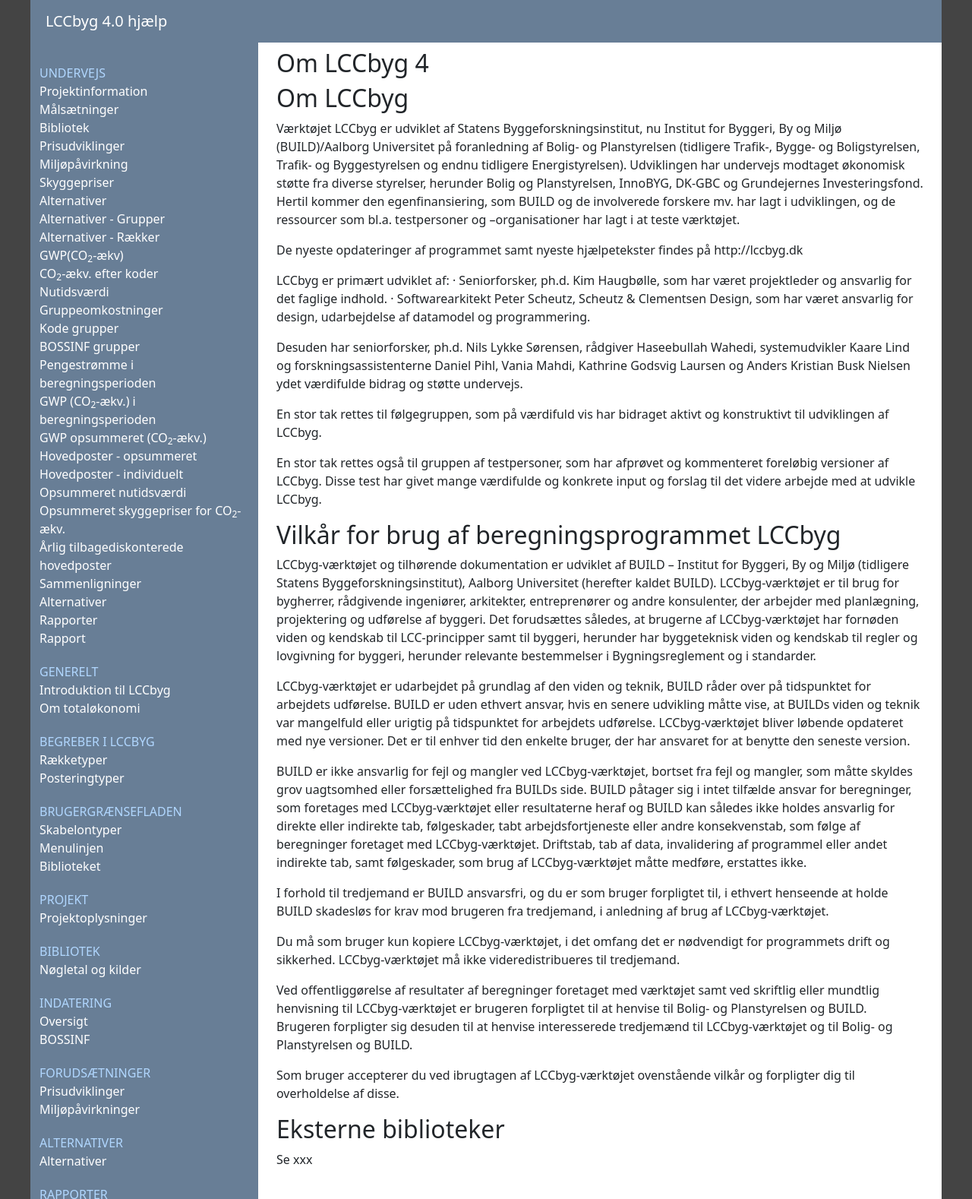
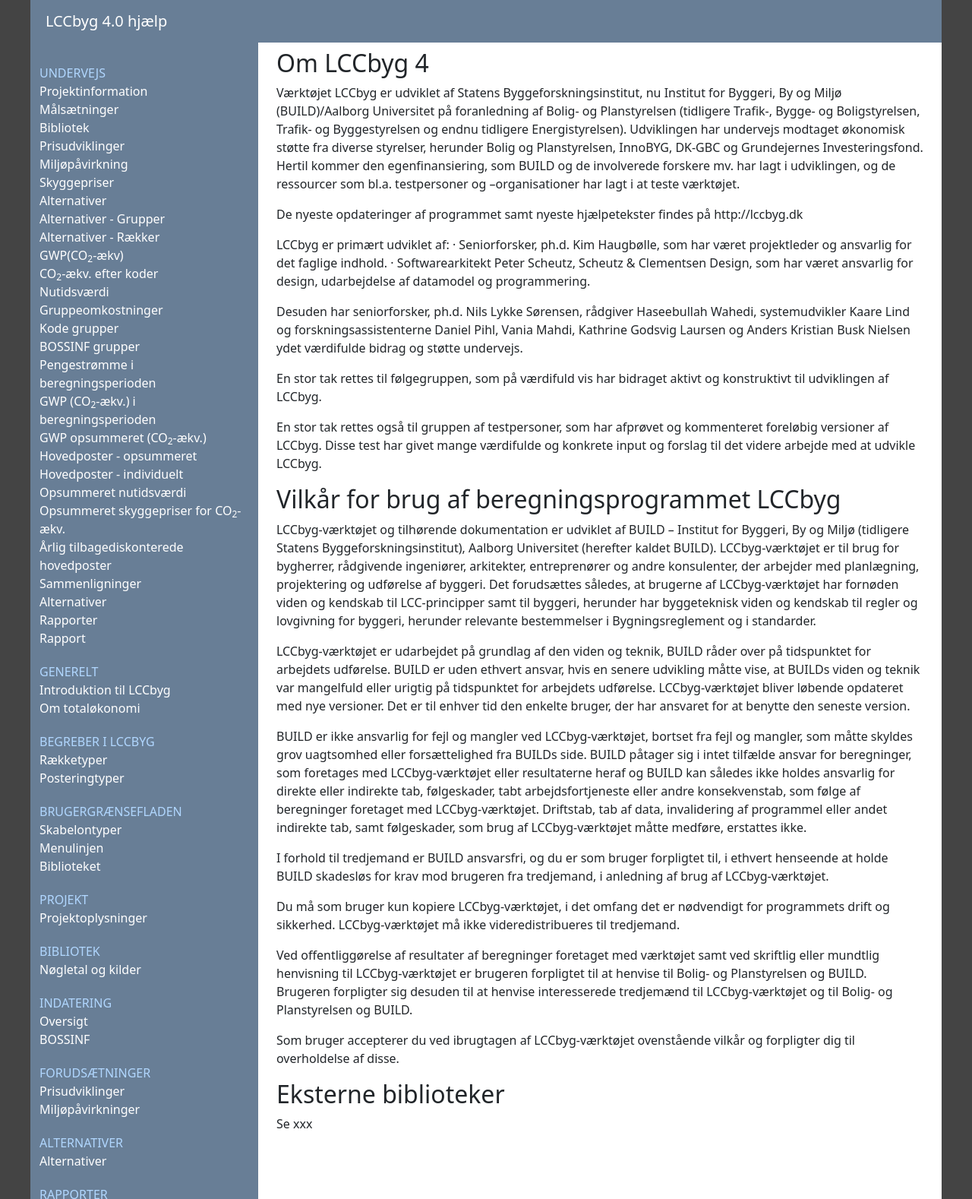
Before and after one commit to LccBuild/lccbyg-docs, a Jekyll site: the page built from docs/help/40/da/about.md, in a window 1280 px wide. Shown: the whole page at 76% size. Built offline with Jekyll 4.4.1, drawn with Linux system fonts in a browser that asks for light colours.

Commit message:
Update about.md

```diff
--- a/docs/help/40/da/about.md
+++ b/docs/help/40/da/about.md
@@ -4,7 +4,6 @@ title: "Om LCCbyg 4"
 date: "2024-01-01"
 ---
 
-## Om LCCbyg
 Værktøjet LCCbyg er udviklet af Statens Byggeforskningsinstitut, nu Institut for Byggeri, By og Miljø (BUILD)/Aalborg Universitet på foranledning af Bolig- og Planstyrelsen (tidligere Trafik-, Bygge- og Boligstyrelsen, Trafik- og Byggestyrelsen og endnu tidligere Energistyrelsen). Udviklingen har undervejs modtaget økonomisk støtte fra diverse styrelser, herunder Bolig og Planstyrelsen, InnoBYG, DK-GBC og Grundejernes Investeringsfond. Hertil kommer den egenfinansiering, som BUILD og de involverede forskere mv. har lagt i udviklingen, og de ressourcer som bl.a. testpersoner og –organisationer har lagt i at teste værktøjet.
 
 De nyeste opdateringer af programmet samt nyeste hjælpetekster findes på http://lccbyg.dk
```
